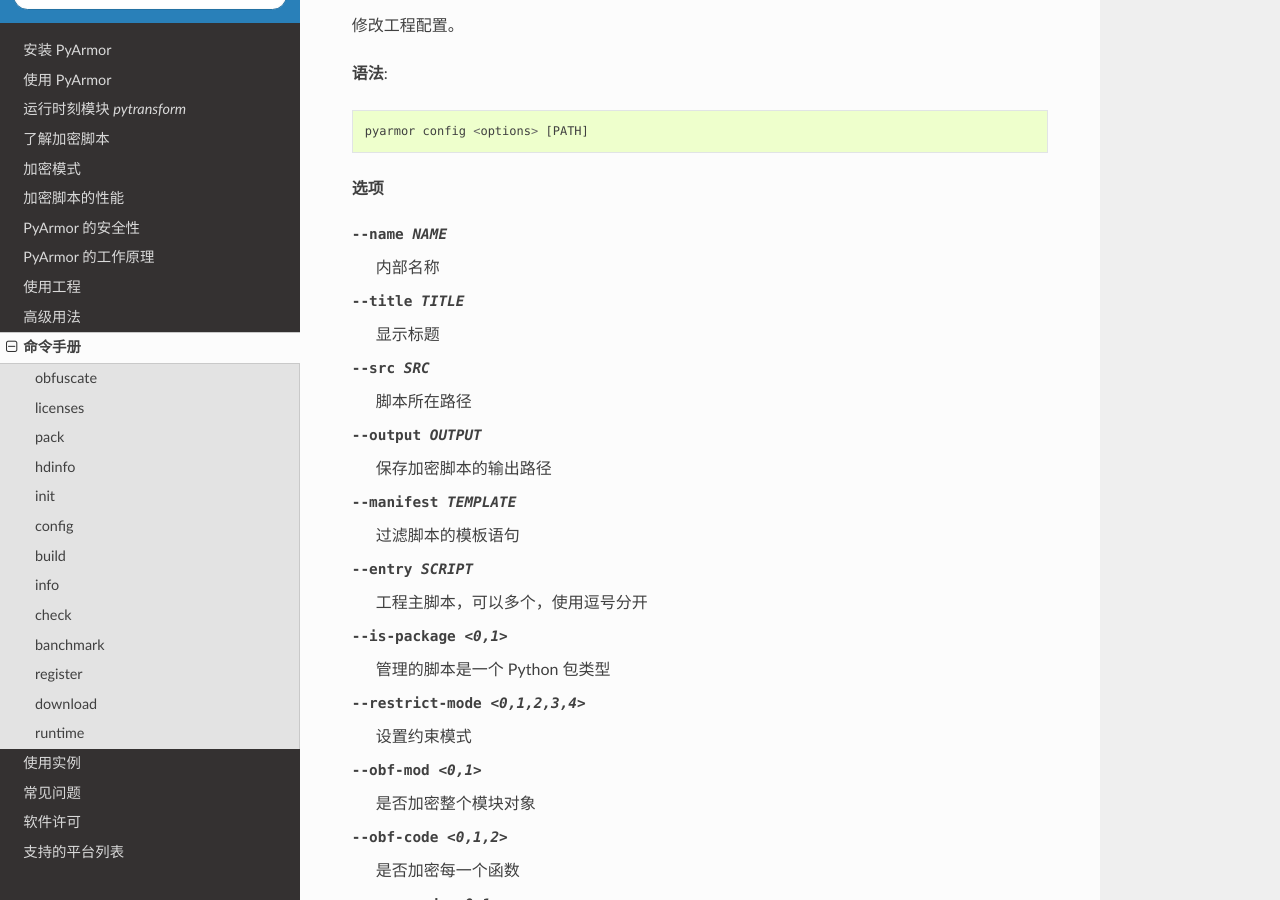
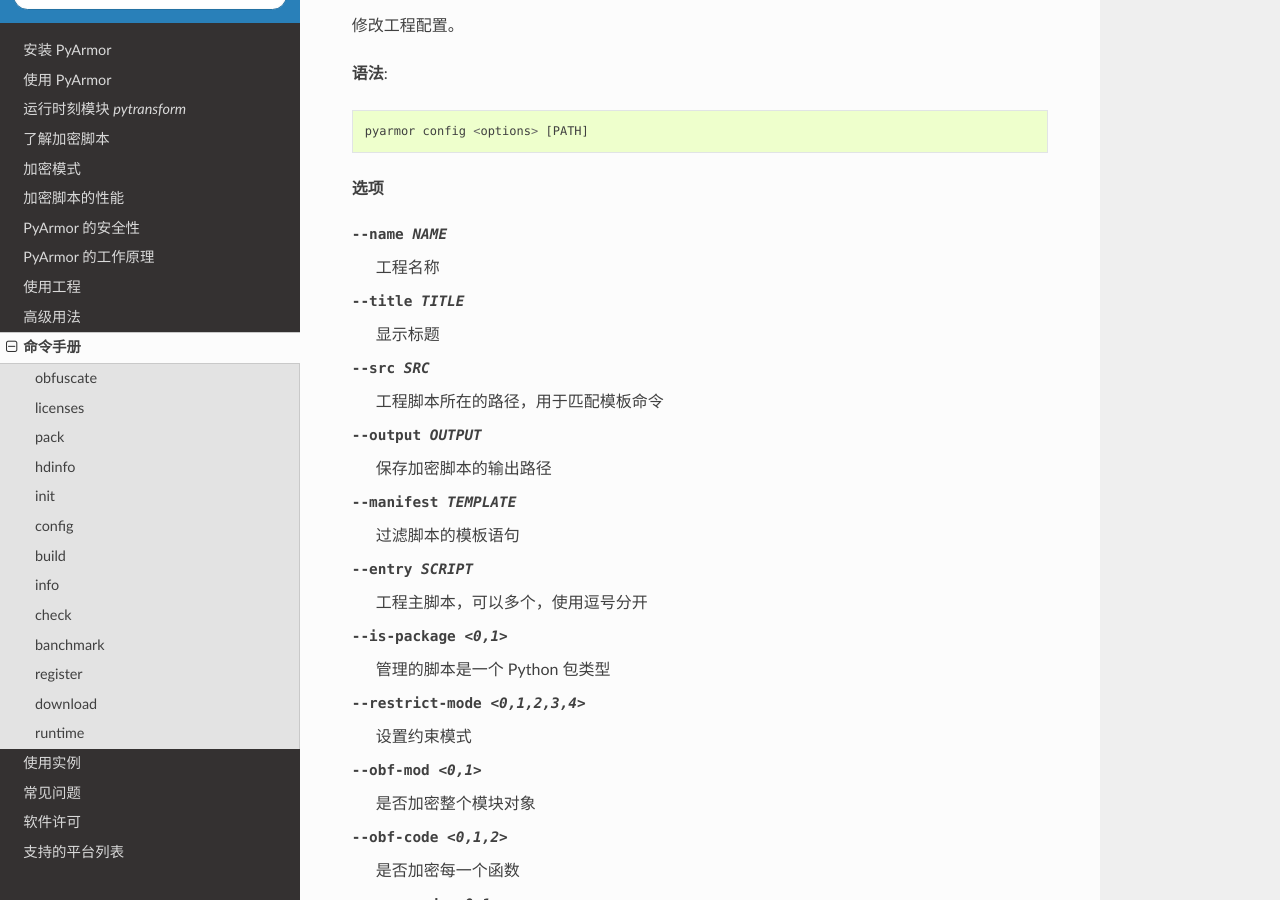
Before and after one commit to dashingsoft/pyarmor-docs-zh, a Sphinx documentation site: the page built from docs/man.rst, in a window 1280 px wide and 900 px high, scrolled down 11621 px. Built offline with Sphinx 7.4.7 and the Read the Docs theme 2.0.0, drawn with Linux system fonts in a browser that asks for light colours.

Commit message:
Refine doc

```diff
--- a/docs/man.rst
+++ b/docs/man.rst
@@ -456,9 +456,9 @@
 
 **选项**
 
---name NAME                     内部名称
+--name NAME                     工程名称
 --title TITLE                   显示标题
---src SRC                       脚本所在路径
+--src SRC                       工程脚本所在的路径，用于匹配模板命令
 --output OUTPUT                 保存加密脚本的输出路径
 --manifest TEMPLATE             过滤脚本的模板语句
 --entry SCRIPT                  工程主脚本，可以多个，使用逗号分开
```
